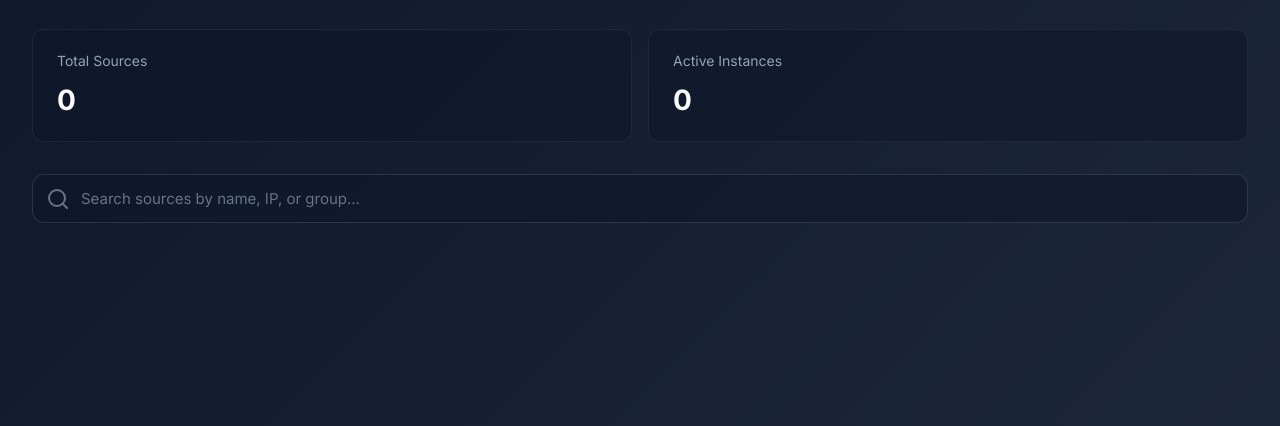
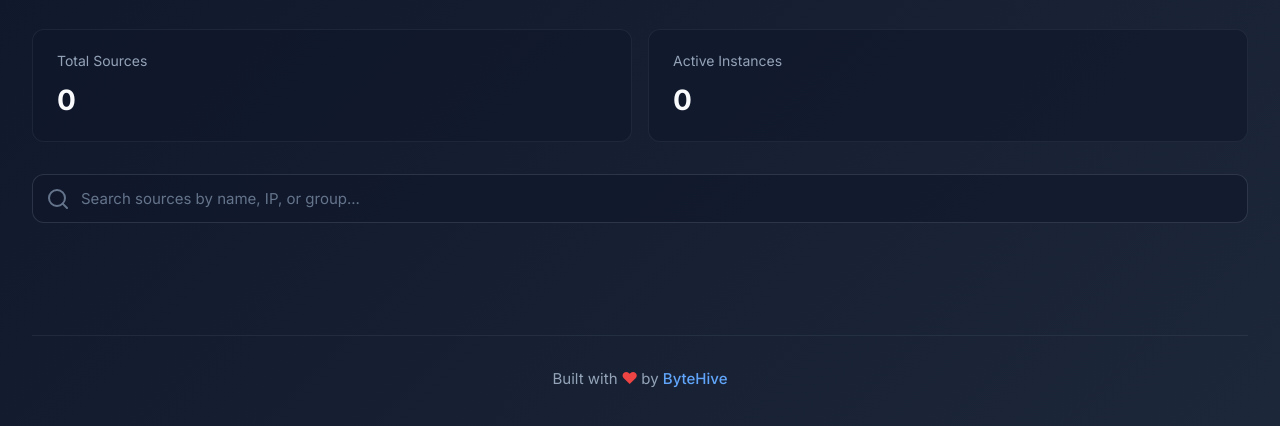
Before and after one commit to ByteHive/DiscoBee, a website: page public/index.html in a window 1280 px wide. Shown: the part 180-606 px from the top of the page. Drawn offline with Linux system fonts and the light colour scheme.

Commit message:
Updated index.html

```diff
--- a/public/index.html
+++ b/public/index.html
@@ -430,6 +430,44 @@
         .instance-group {
             animation: fadeIn 0.3s ease;
         }
+
+        .footer {
+            margin-top: 80px;
+            padding: 32px;
+            text-align: center;
+            border-top: 1px solid rgba(148, 163, 184, 0.1);
+        }
+
+        .footer-text {
+            color: #94a3b8;
+            font-size: 15px;
+        }
+
+        .footer-link {
+            color: #60a5fa;
+            text-decoration: none;
+            font-weight: 500;
+            transition: color 0.2s ease;
+        }
+
+        .footer-link:hover {
+            color: #3b82f6;
+        }
+
+        .heart {
+            color: #ef4444;
+            display: inline-block;
+            animation: heartbeat 1.5s ease-in-out infinite;
+        }
+
+        @keyframes heartbeat {
+            0%, 100% {
+                transform: scale(1);
+            }
+            25% {
+                transform: scale(1.1);
+            }
+        }
     </style>
 </head>
 <body>
@@ -473,6 +511,13 @@
         </div>
 
         <div id="sourceList"></div>
+
+        <div class="footer">
+            <p class="footer-text">
+                Built with <span class="heart">♥</span> by
+                <a href="https://bytehive.tools" target="_blank" rel="noopener noreferrer" class="footer-link">ByteHive</a>
+            </p>
+        </div>
     </div>
 
     <script>
```
